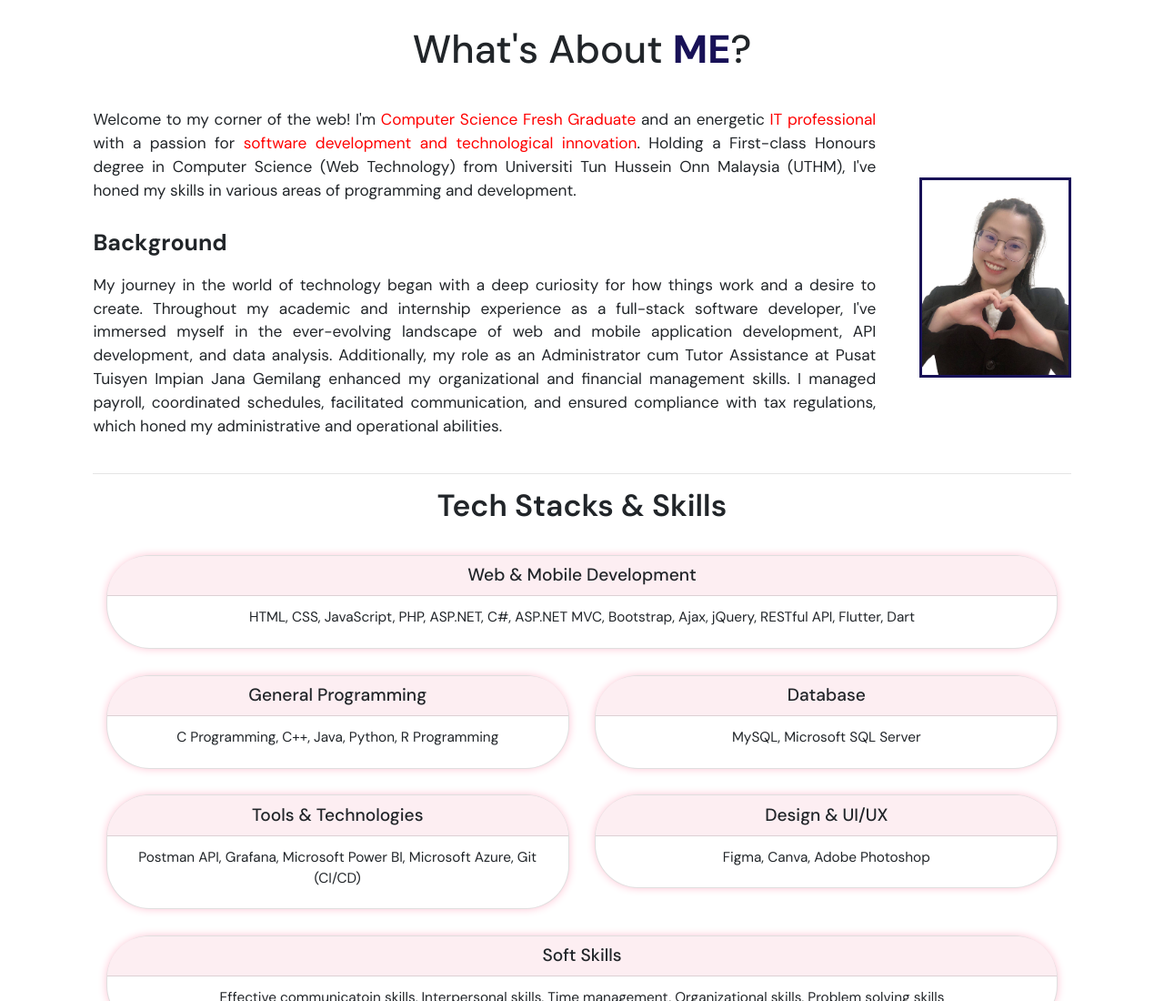
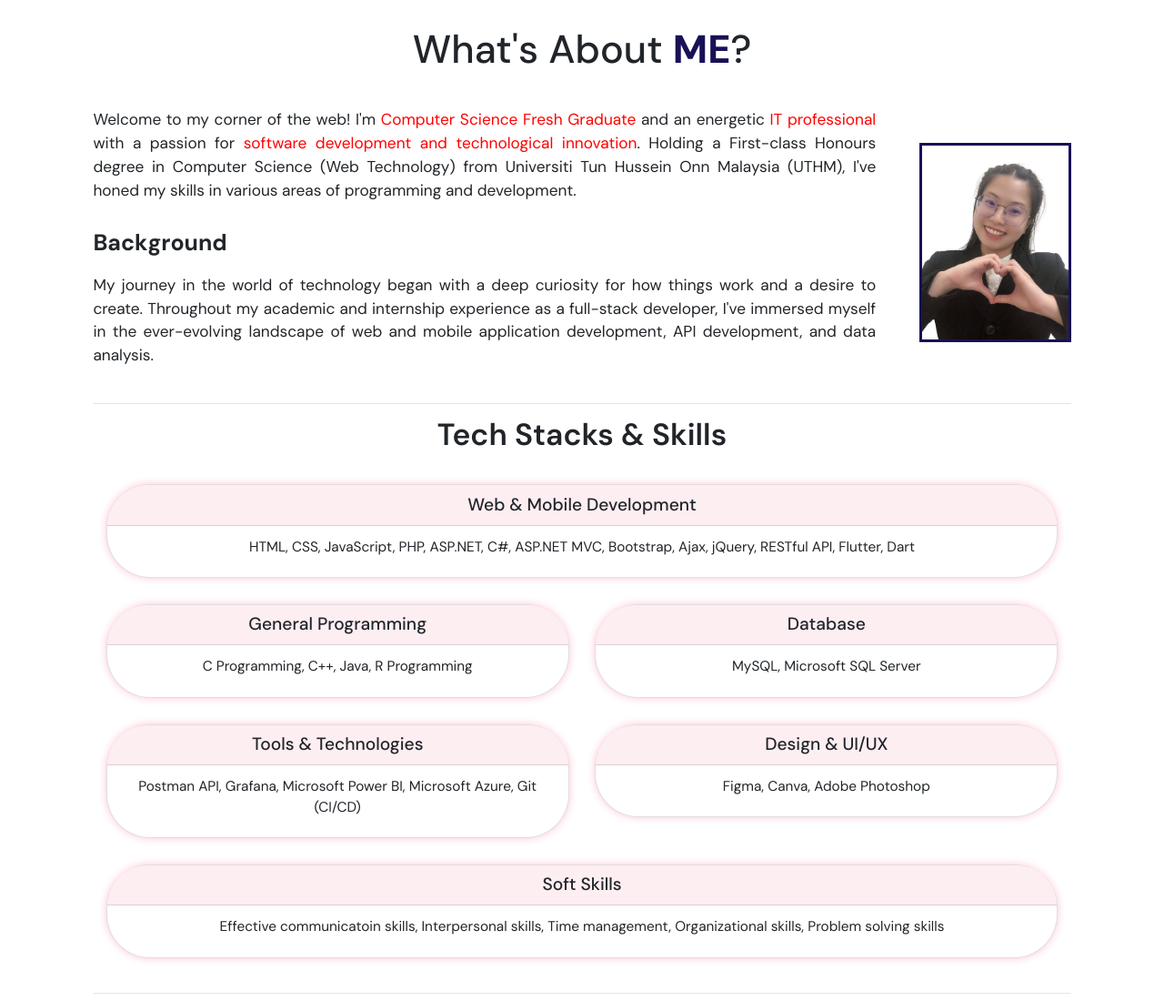
Before and after one commit to serenaekee/serenaekeeportfolio, a plain HTML site: page about.html in a window 1280 px wide. Shown: the top 1100 px of the page at 91% size. Drawn offline with nearby package versions, Linux system fonts and the light colour scheme; a web font is replaced by a local one.

Commit message:
Update about.html

```diff
--- a/about.html
+++ b/about.html
@@ -21,7 +21,7 @@
             <div class="about-content">
                 <p>Welcome to my corner of the web! I'm <span class="highlight">Computer Science Fresh Graduate</span> and an energetic <span class="highlight">IT professional</span> with a passion for <span class="highlight">software development and technological innovation</span>. Holding a First-class Honours degree in Computer Science (Web Technology) from Universiti Tun Hussein Onn Malaysia (UTHM), I've honed my skills in various areas of programming and development.</p>
                 <h3 style="font-weight: bold;">Background</h3>
-                <p>My journey in the world of technology began with a deep curiosity for how things work and a desire to create. Throughout my academic and internship experience as a full-stack software developer, I've immersed myself in the ever-evolving landscape of web and mobile application development, API development, and data analysis. Additionally, my role as an Administrator cum Tutor Assistance at Pusat Tuisyen Impian Jana Gemilang enhanced my organizational and financial management skills. I managed payroll, coordinated schedules, facilitated communication, and ensured compliance with tax regulations, which honed my administrative and operational abilities.</p>
+                <p>My journey in the world of technology began with a deep curiosity for how things work and a desire to create. Throughout my academic and internship experience as a full-stack developer, I've immersed myself in the ever-evolving landscape of web and mobile application development, API development, and data analysis.</p>
             </div>
             <div class="about-img">
                 <img src="resource/img/aboutme.png" alt="">
@@ -52,7 +52,7 @@
                                     General Programming
                                 </div>
                                 <div class="card-body">
-                                    <p>C Programming, C++, Java, Python, R Programming</p>
+                                    <p>C Programming, C++, Java, R Programming</p>
                                 </div>
                             </div>
                         </div>
```
